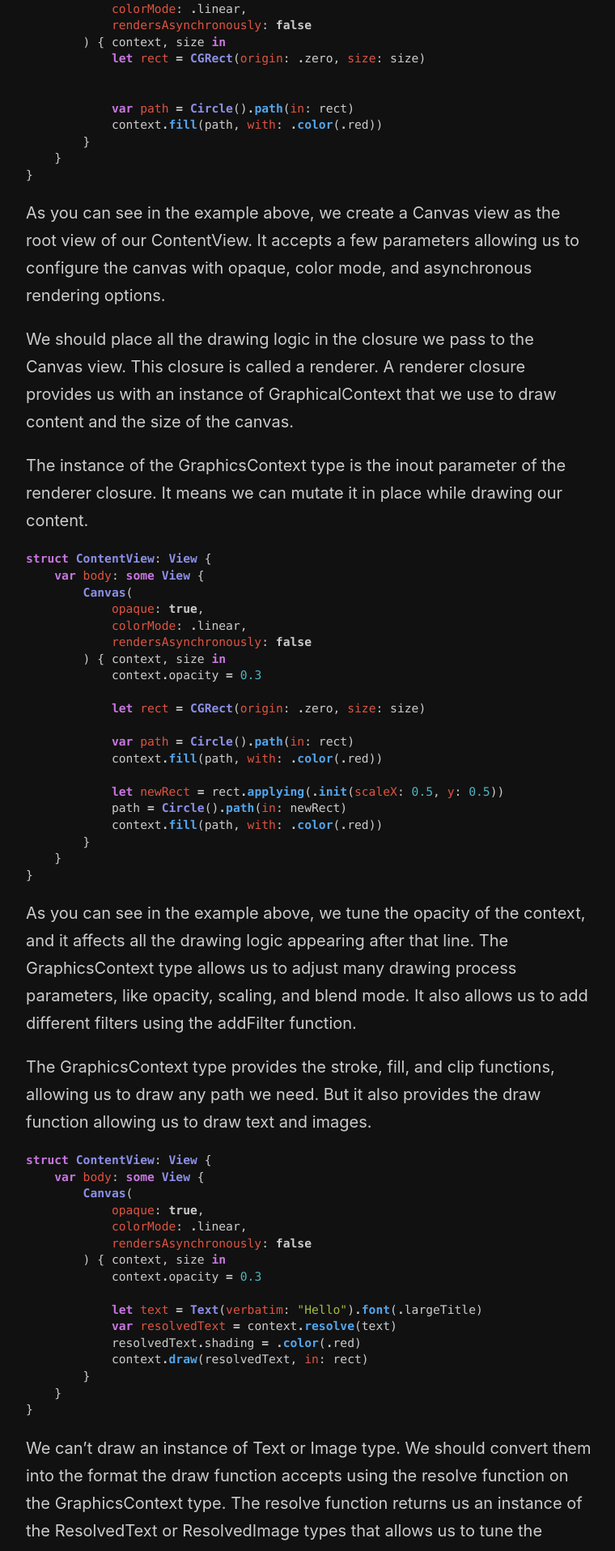
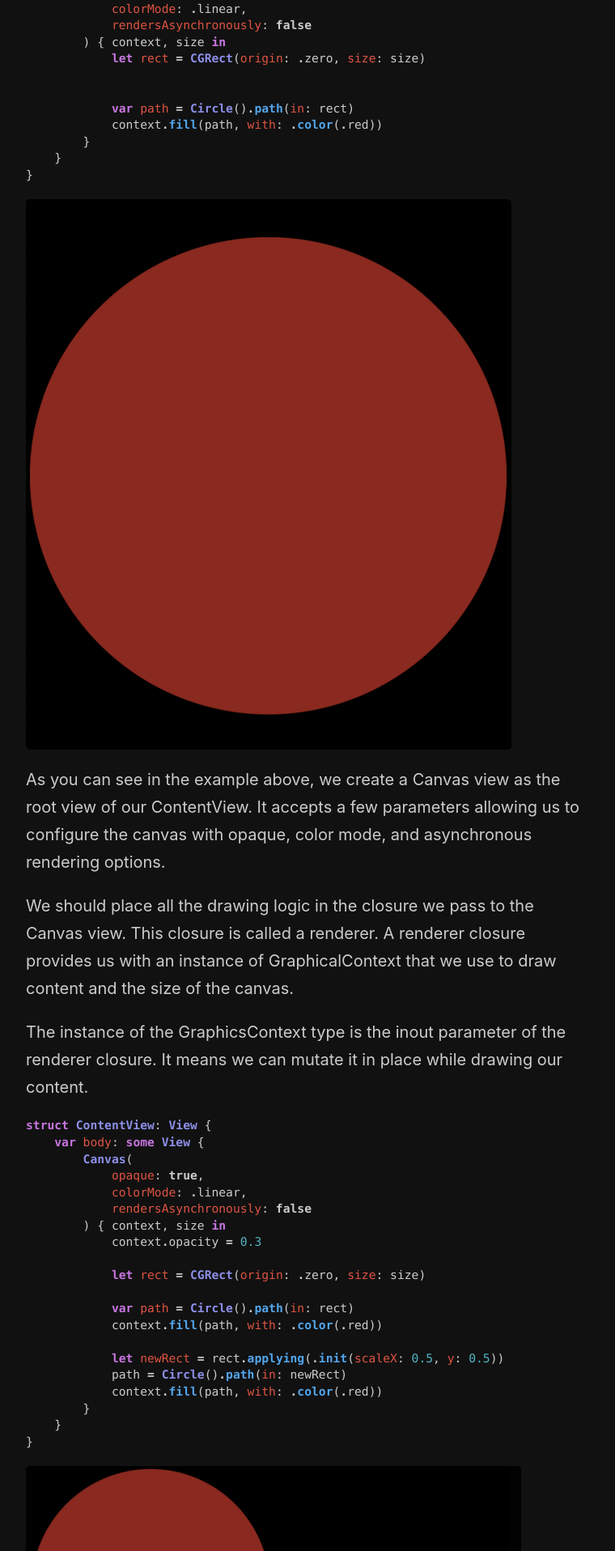
Before and after one commit to mecid/mecid.github.io, a Jekyll site: the page built from _posts/2023-04-11-mastering-canvas-in-swiftui.md, in a window 1280 px wide. Shown: the part 704-2620 px from the top of the page at 81% size, without its empty margins (258-1018 px from the left). Built offline with Jekyll 4.4.1, drawn with Linux system fonts in a browser that asks for light colours.

Commit message:
images added to the canvas post

````diff
--- a/_posts/2023-04-11-mastering-canvas-in-swiftui.md
+++ b/_posts/2023-04-11-mastering-canvas-in-swiftui.md
@@ -27,6 +27,8 @@ struct ContentView: View {
 }
 ```
 
+![canvas-with-a-circle](/public/canvas1.png)
+
 As you can see in the example above, we create a Canvas view as the root view of our ContentView. It accepts a few parameters allowing us to configure the canvas with opaque, color mode, and asynchronous rendering options.
 
 We should place all the drawing logic in the closure we pass to the Canvas view. This closure is called a renderer. A renderer closure provides us with an instance of GraphicalContext that we use to draw content and the size of the canvas.
@@ -55,6 +57,8 @@ struct ContentView: View {
     }
 }
 ```
+
+![canvas-with-two-circles](/public/canvas2.png)
 
 As you can see in the example above, we tune the opacity of the context, and it affects all the drawing logic appearing after that line. The GraphicsContext type allows us to adjust many drawing process parameters, like opacity, scaling, and blend mode. It also allows us to add different filters using the addFilter function.
 
````
